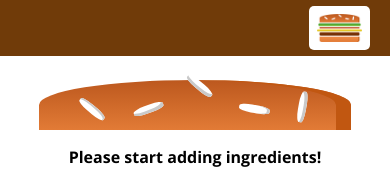
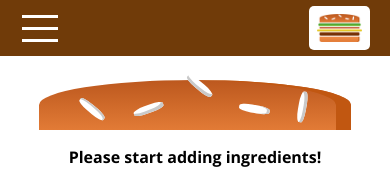
Before and after one commit to shindesharad71/Burger-Builder-With-React, a React (Create React App) app: page / in a window 390 px wide. Shown: the top 169 px of the page. Built offline with nearby package versions, Linux system fonts and the light colour scheme.

Commit message:
Added: Mobile Menu Icon

```diff
--- a/src/components/Navigation/Toolbar/Toolbar.js
+++ b/src/components/Navigation/Toolbar/Toolbar.js
@@ -5,7 +5,11 @@ import NavigationItems from '../NavigationItems/NavigationItems';
 
 const toolbar = (props) => (
 	<header className={classes.Toolbar}>
-		<div className={classes.DrawerToggle} onClick={props.toggle}></div>
+		<div className={classes.DrawerToggle} onClick={props.toggle}>
+			<div></div>
+			<div></div>
+			<div></div>
+		</div>
 		<div className={classes.Logo}><Logo/></div>
 		<nav className={classes.DesktopOnly}>
 			<NavigationItems />
```
